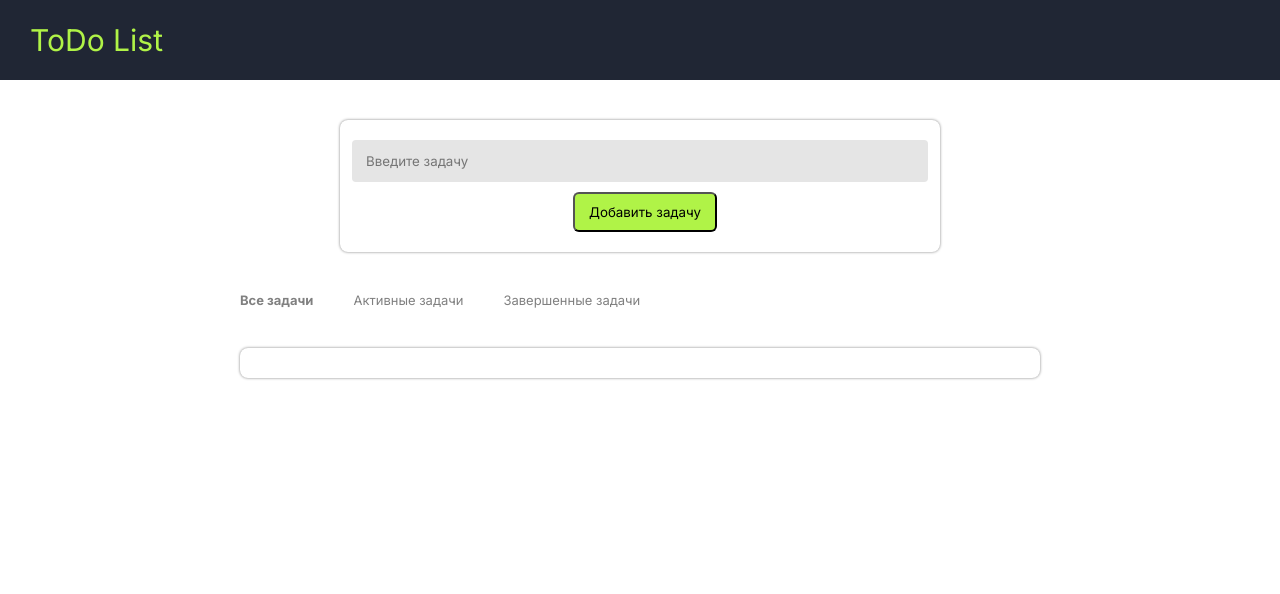
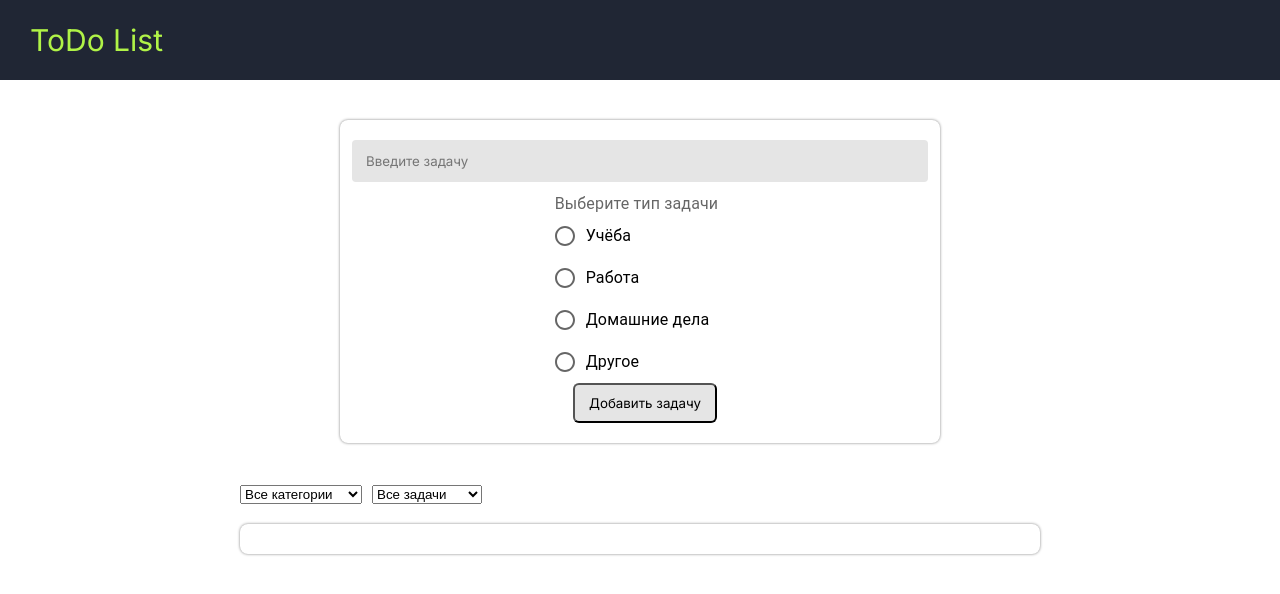
Before and after one commit to ctrl-view/ToDoList, a React (Vite) app: page / in a window 1280 px wide. Shown: the top 594 px of the page. Built offline with nearby package versions, Linux system fonts and the light colour scheme.

Commit message:
Feat: add category filter

```diff
--- a/package.json
+++ b/package.json
@@ -13,6 +13,9 @@
     "deploy": "gh-pages -d dist"
   },
   "dependencies": {
+    "@emotion/react": "^11.14.0",
+    "@emotion/styled": "^11.14.0",
+    "@mui/material": "^7.0.2",
     "react": "^19.0.0",
     "react-dom": "^19.0.0",
     "react-icons": "^5.5.0",
--- a/src/components/comps/Button.jsx
+++ b/src/components/comps/Button.jsx
@@ -6,7 +6,7 @@ const ButtonCSS = styled.button`
     padding: 10px 14px 10px;
     font-family: inherit;
     border-radius: 6px;
-    background-color: #B0F347;
+    background-color: ${props => props.$primary==='' ? "rgb(229,229,229)" : "rgb(176,243,71)"};
     cursor: pointer;
     margin-left: 10px;
     @media (max-width: 768px) {
@@ -17,10 +17,10 @@ const ButtonCSS = styled.button`
 
 const Button = (props) => {
 
-    const {children, onClick} = props
+    const {children, onClick, value} = props
 
     return (
-        <ButtonCSS onClick={onClick}>{children}</ButtonCSS>
+        <ButtonCSS $primary={value} onClick={onClick}>{children}</ButtonCSS>
     )
 }
 
--- a/src/components/pages/Main.jsx
+++ b/src/components/pages/Main.jsx
@@ -3,7 +3,11 @@ import InputComponent from "../comps/Input"
 import Button from "../comps/Button"
 import TaskList from "../views/local/TaskList"
 import { useState, useEffect } from "react"
-
+import Radio from '@mui/material/Radio'
+import RadioGroup from '@mui/material/RadioGroup'
+import FormControlLabel from '@mui/material/FormControlLabel'
+import FormControl from '@mui/material/FormControl'
+import FormLabel from '@mui/material/FormLabel'
 
 const {FormContainer, Wrap} = css
 
@@ -11,24 +15,27 @@ const Main = () => {
 
     const [task, setTask ] = useState('')
     const [data, setData] = useState([])
+    const [category, setCategory] = useState('')
 
     const handleAdd = () => {
+        if (category!=='') {
         console.log('OK')
         setData(
             prev => { const newData = [ {
                 id: Date.now(),
                 task: task,
                 completed: false,
+                category: category
             }, ...prev]
             localStorage.setItem('tasks', JSON.stringify(newData))
             return newData
         }
         )
 
-        setTask('')
+        setTask('')}
     }
 
-    const handleChange = (id) => {
+    const onComplete = (id) => {
         setData(prev => {
             const newData =  prev.map(item =>
                 item.id === id
@@ -50,6 +57,10 @@ const Main = () => {
         })
     }
 
+    const handleChange = (event) => {
+        setCategory(event.target.value)
+    }
+
     useEffect(()=> {
         const savedData = JSON.parse(localStorage.getItem('tasks'))
         if (savedData) {
@@ -63,9 +74,23 @@ const Main = () => {
         <Wrap>
             <FormContainer>
                 <InputComponent inputTask={task} action={setTask} placeholder={'Введите задачу'}></InputComponent>
-                <Button onClick={handleAdd}>Добавить задачу</Button>
+                <FormControl>
+                    <FormLabel id="demo-controlled-radio-buttons-group">Выберите тип задачи</FormLabel>
+                    <RadioGroup
+                        aria-labelledby="demo-controlled-radio-buttons-group"
+                        name="controlled-radio-buttons-group"
+                        value={category}
+                        onChange={handleChange}
+                    >
+                        <FormControlLabel value="учеба" control={<Radio />} label="Учёба" />
+                        <FormControlLabel value="работа" control={<Radio />} label="Работа" />
+                        <FormControlLabel value="домашние дела" control={<Radio />} label="Домашние дела" />
+                        <FormControlLabel value="другое" control={<Radio />} label="Другое" />
+                    </RadioGroup>
+                </FormControl>
+                <Button value={category} onClick={handleAdd}>Добавить задачу</Button>
             </FormContainer>
-            <TaskList data={data} onDelete={handleDelete} taskChange={handleChange}></TaskList>
+            <TaskList data={data} onDelete={handleDelete} taskChange={onComplete}></TaskList>
         </Wrap>
         </>
 
--- a/src/components/views/local/TaskList.jsx
+++ b/src/components/views/local/TaskList.jsx
@@ -7,28 +7,49 @@ const {DataContainer, ContentLine, ContentCell, ButtonsLine, ButtonItem} = css
 
 const TaskList = (props) => {
 
-    const [filter, setFilter] = useState('все')
+    const [filters, setFilters] = useState({
+        category: '',
+        completed: ''
+    })
     const{data=[], onDelete, taskChange} = props
+
+    const handleFilterChange = (e) => {
+        const {name, value} = e.target;
+        setFilters((prevFilters) => ({
+            ...prevFilters,
+            [name]: value,
+        }))
+    }
+
     const filterData = data.filter(item => {
-        if (filter==='активные') return item.completed === false
-        if (filter==='завершенные') return item.completed === true
+        return (
+            (filters.category === '' || item.category === filters.category) &&
+            (filters.completed === '' || item.completed.toString() === filters.completed)
+        );
     }
     )
     return (
         <>
-            <ButtonsLine>
-                <ButtonItem style={{fontWeight: filter==='все' ? 'bold' : ''}} onClick={()=>setFilter('все')}>
-                    Все задачи
-                </ButtonItem>
-                <ButtonItem style={{fontWeight: filter==='активные' ? 'bold' : ''}} onClick={()=>setFilter('активные')}>
-                    Активные задачи
-                </ButtonItem>
-                <ButtonItem style={{fontWeight: filter==='завершенные' ? 'bold' : ''}} onClick={()=>setFilter('завершенные')}>
-                    Завершенные задачи
-                </ButtonItem>
-            </ButtonsLine>
+            <div style={{ margin: '10px auto', maxWidth: '800px' }}>
+            <select name="category"
+                value={filters.category}
+                onChange={handleFilterChange}
+                style={{ marginRight: '10px' }}>
+                <option value="">Все категории</option>
+                <option value="учеба">Учёба</option>
+                <option value="работа">Работа</option>
+                <option value="домашние дела">Домашние дела</option>
+                <option value="другое">Другое</option>
+            </select>
+            <select name="completed" value={filters.completed}
+                onChange={handleFilterChange}
+                style={{ marginRight: '10px' }}>
+                <option value="">Все задачи</option>
+                <option value="false">Активные</option>
+                <option value="true">Завершённые</option>
+            </select>
+            </div>
             <DataContainer>
-                {filter!=='все' ? <>
                 {filterData.map((item, index) => {
 
                     return (
@@ -42,23 +63,8 @@ const TaskList = (props) => {
                     </ContentCell>
                 </ContentLine>
                     )
-                })}</> :
-                <>
-                {data.map((item) => {
+                })}
 
-                    return (
-                <ContentLine key={item.id} style={{marginBottom: '10px'}}>
-                    <ContentCell style={{textDecoration: item.completed===true ? 'line-through' : ''}} width={'80%'}>{item.task}</ContentCell>
-                    <ContentCell width={'10%'}>
-                        <Button onClick={()=>taskChange(item.id)}>{ item.completed===false ? <BiCheck /> : <BiRevision />}</Button>
-                    </ContentCell>
-                    <ContentCell width={'10%'}>
-                        <Button onClick={()=>onDelete(item.id)}><FaTrash /></Button>
-                    </ContentCell>
-                </ContentLine>
-                    )
-                })}</>
-            }
             </DataContainer>
 
         </>
--- a/src/styles/taskList.css.js
+++ b/src/styles/taskList.css.js
@@ -10,7 +10,7 @@ const css = {
         height: auto;
         border-radius: 8px;
         box-shadow: 0px 0px 3px grey;
-        margin: 40px auto;
+        margin: 20px auto 40px;
         padding: 20px;
         padding-bottom: 10px;
         width: 100%;
```
Also changed, not shown: 1 other file (tests, documents, lock files or other folders).
